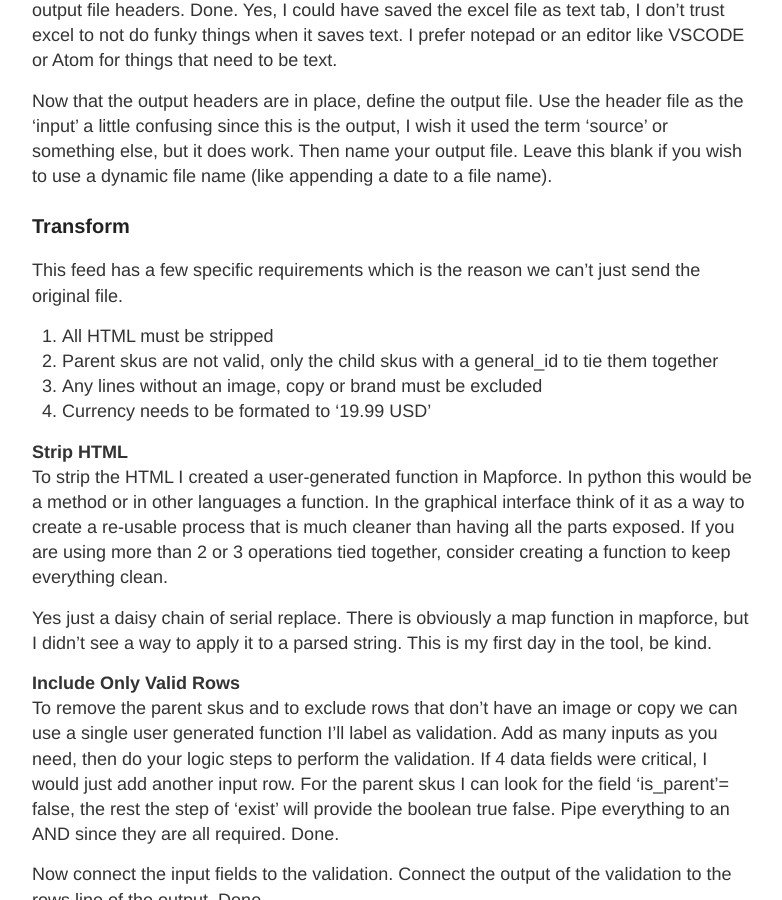
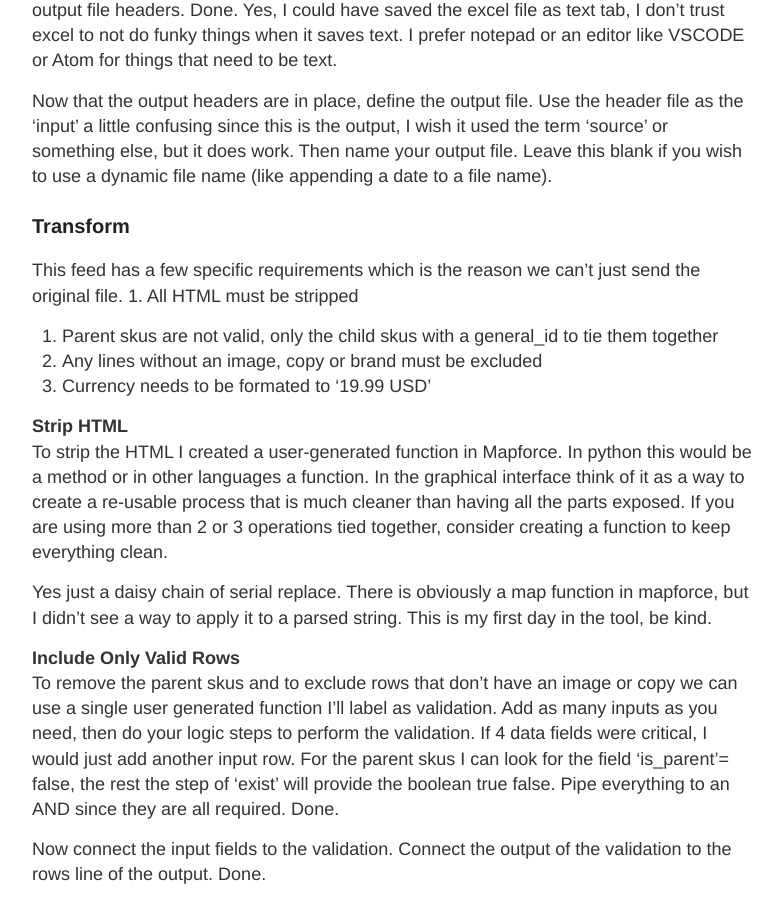
Before and after one commit to gnfrazier/gnfrazier.github.io, a Jekyll site: the page built from _posts/2018-3-7-altova-missionkit-mapforce-etl.md, in a window 1280 px wide and 900 px high, scrolled down 1092 px. Shown: the whole window, without its empty margins (248-1030 px from the left). Built offline with Jekyll 4.4.1, drawn with Linux system fonts in a browser that asks for light colours.

Commit message:
Format issue correction.

```diff
--- a/_posts/2018-3-7-altova-missionkit-mapforce-etl.md
+++ b/_posts/2018-3-7-altova-missionkit-mapforce-etl.md
@@ -25,7 +25,7 @@ Now that the output headers are in place, define the output file. Use the header
 ### Transform
 
 This feed has a few specific requirements which is the reason we can't just send the original file.
-1. All HTML must be stripped
+1\. All HTML must be stripped
 2. Parent skus are not valid, only the child skus with a general_id to tie them together
 3. Any lines without an image, copy or brand must be excluded
 4. Currency needs to be formated to '19.99 USD'
```
